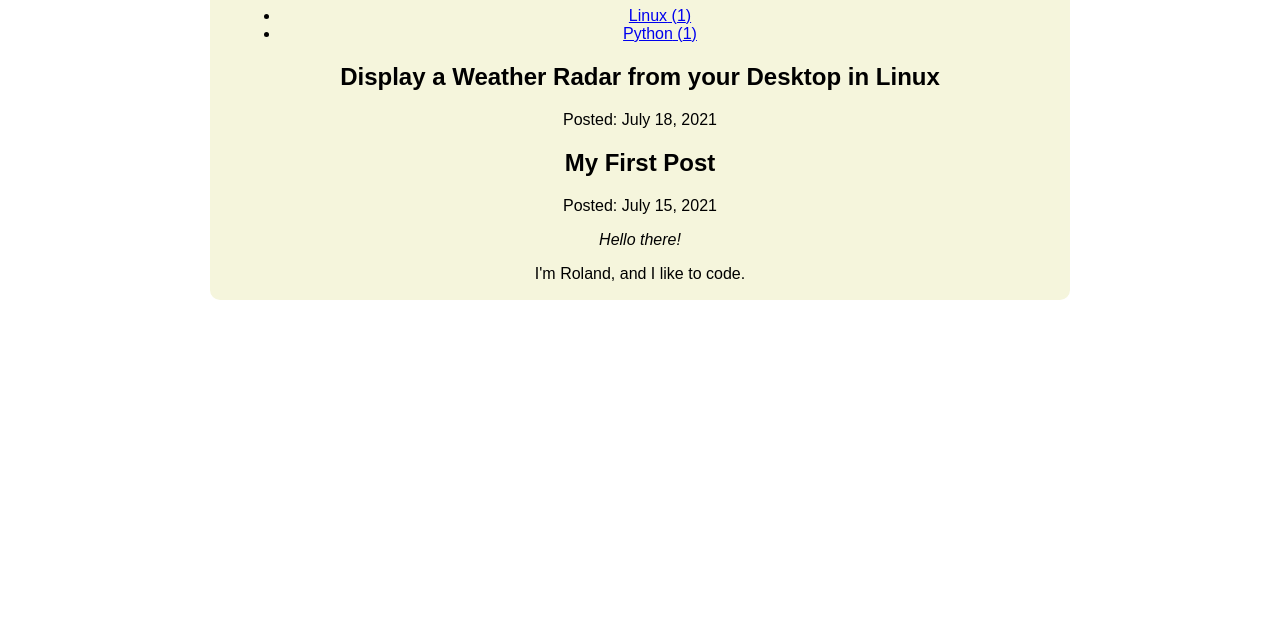
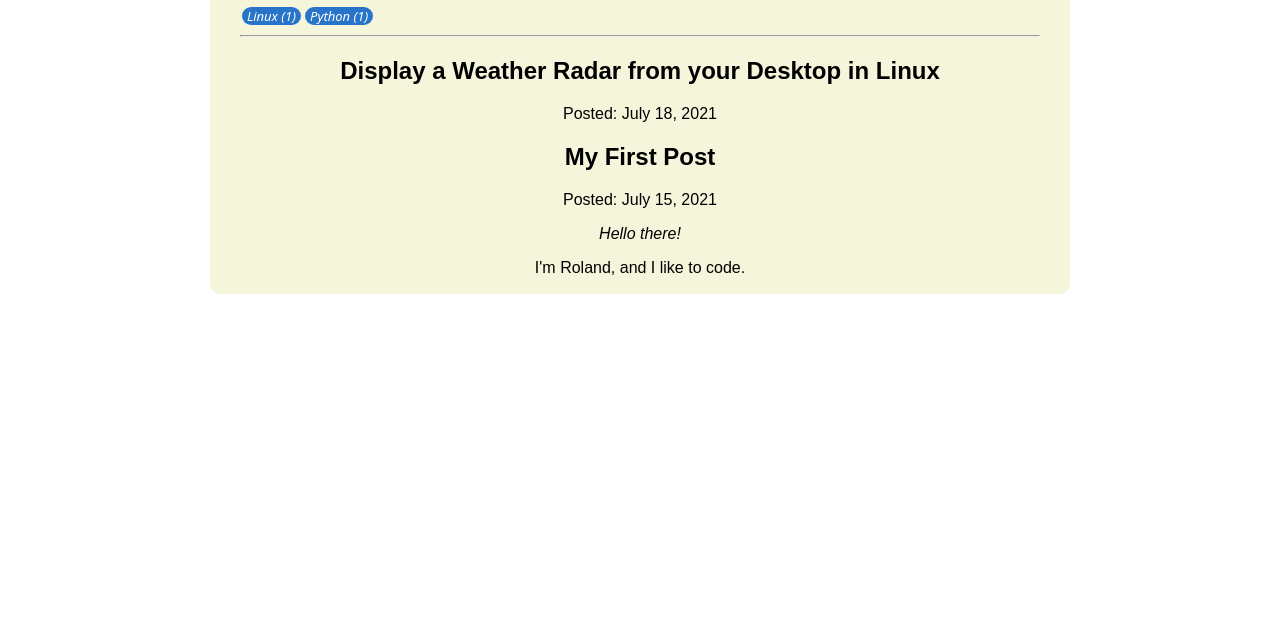
Before and after one commit to rolzy/rolzy.com, a Gatsby site: page /blog in a window 1280 px wide. Shown: the part 171-800 px from the top of the page. Built offline with nearby package versions, Linux system fonts and the light colour scheme; Gatsby itself is replaced by a stand-in of ours.

Commit message:
Style tag list

```diff
--- a/src/components/tagslist.js
+++ b/src/components/tagslist.js
@@ -3,6 +3,11 @@ import React from "react"
 import kebabCase from "lodash/kebabCase"
 
 import { Link, useStaticQuery, graphql } from 'gatsby'
+import {
+  tagList,
+  tagBlock,
+  tagLink
+} from './tagslist.module.css'
 
 const TagsList = () => {
   const data = useStaticQuery(graphql`
@@ -17,18 +22,14 @@ const TagsList = () => {
   `)
 
   return (
-    <div>
-      <div>
-        <ul>
-          {data.allMdx.group.map(tag => (
-            <li key={tag.fieldValue}>
-              <Link to={`/tags/${kebabCase(tag.fieldValue)}/`}>
-                {tag.fieldValue} ({tag.totalCount})
-              </Link>
-            </li>
-          ))}
-        </ul>
-      </div>
+    <div className={tagList}>
+      {data.allMdx.group.map(tag => (
+        <div className={tagBlock}>
+          <Link className={tagLink} to={`/tags/${kebabCase(tag.fieldValue)}/`}>
+            {tag.fieldValue} ({tag.totalCount})
+          </Link>
+        </div>
+      ))}
     </div>
   )
 }
--- /dev/null
+++ b/src/components/tagslist.module.css
@@ -0,0 +1,20 @@
+.tagList {
+  margin: 10px 0px;
+  text-align: left;
+}
+
+.tagBlock {
+  display: inline;
+  font-size: small;
+  margin: 5px 2px;
+  padding: 0px 5px;
+  background-color: #2774c8;
+  font-style: oblique;
+  font-family: system-ui;
+  border-radius: 10px;
+}
+
+.tagLink {
+  text-decoration: none;
+  color: white;
+}
--- a/src/pages/blog.js
+++ b/src/pages/blog.js
@@ -8,6 +8,7 @@ const BlogPage = ({ data }) => {
   return (
     <Layout pageTitle="My Blog Posts">
       <TagsList />
+      <hr />
       {
         data.allMdx.nodes.map(node => (
           <article key={node.id}>
```
